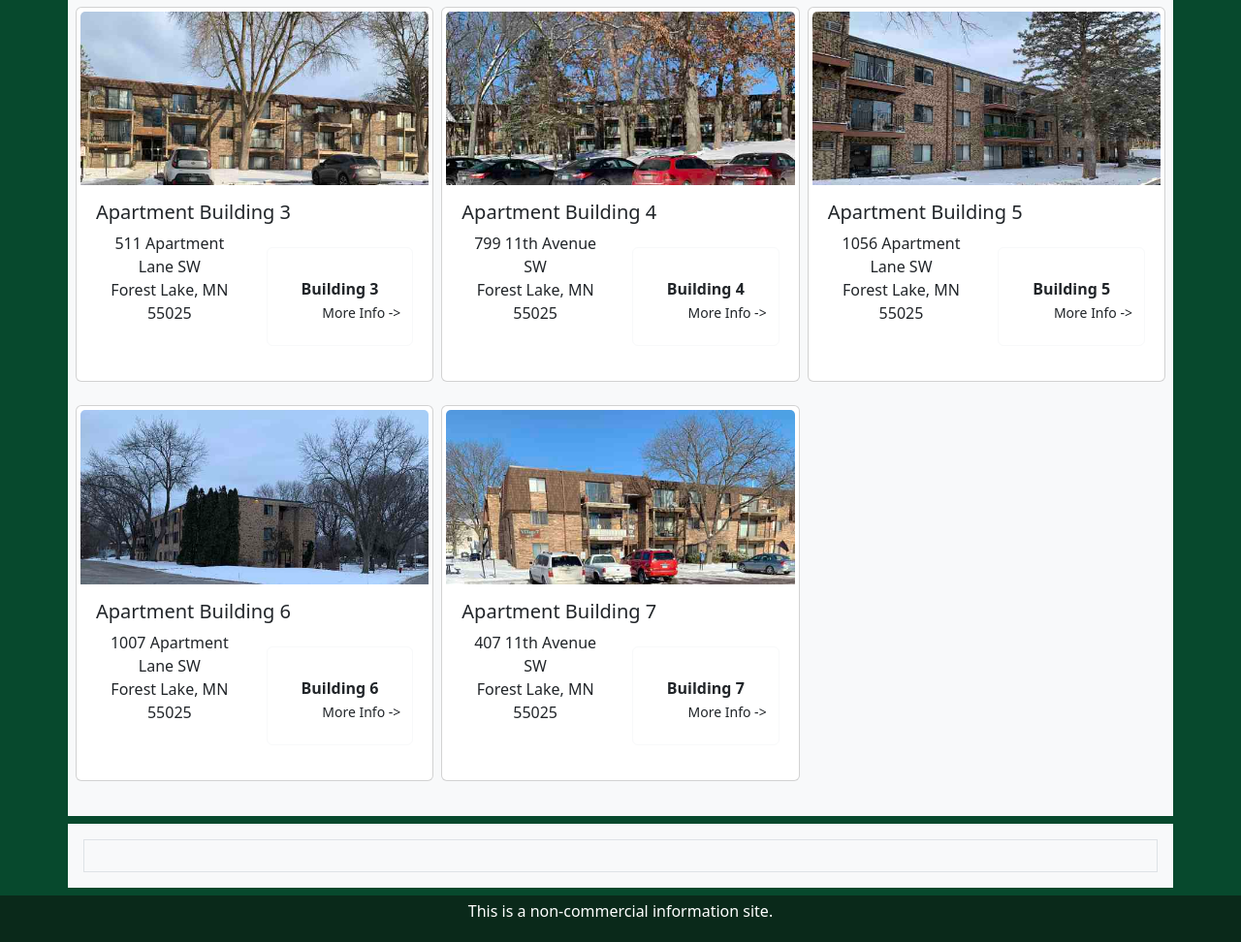
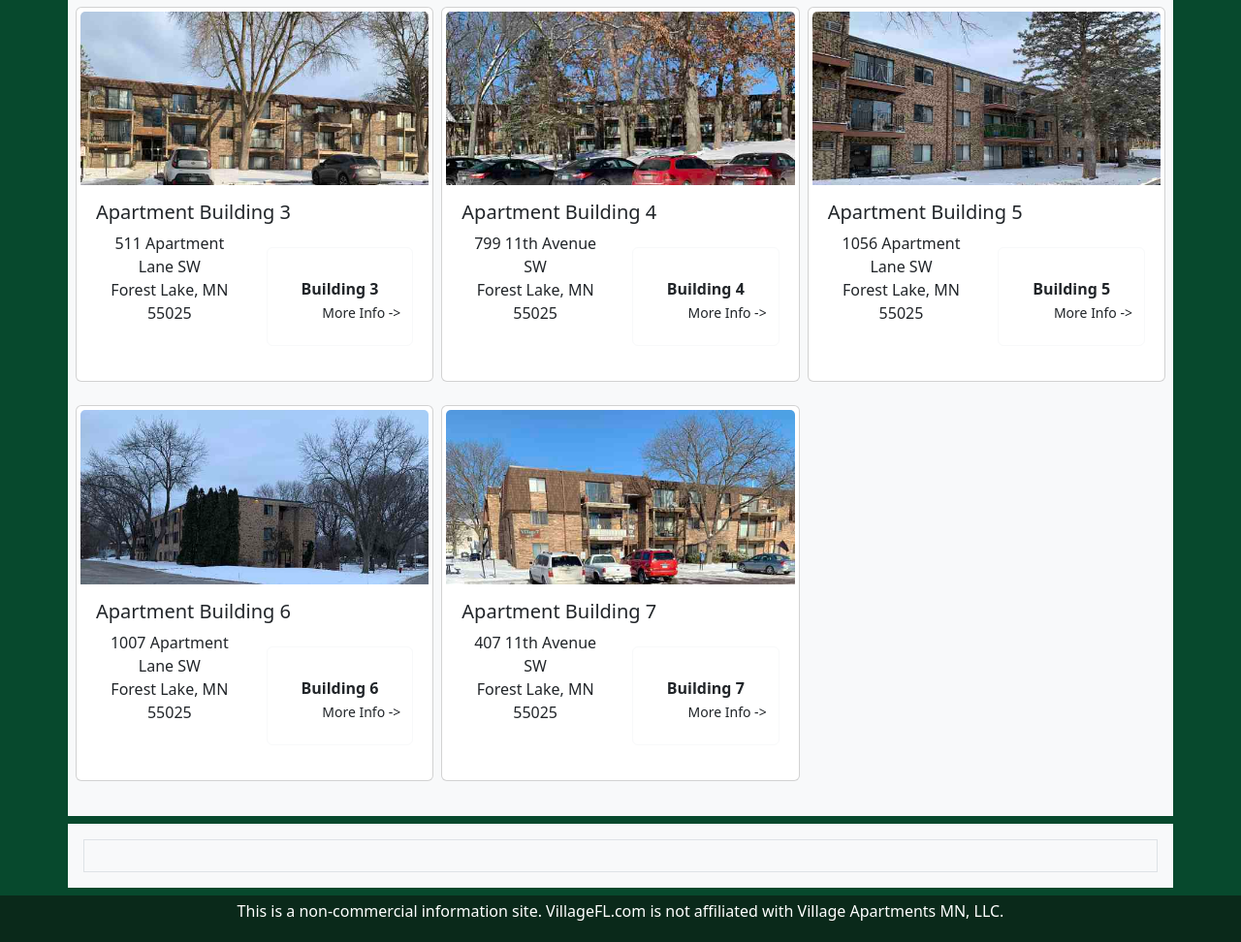
Before and after one commit to villagefl/website, a plain HTML site: page index.html in a window 1280 px wide. Shown: the part 725-1697 px from the top of the page at 97% size. Drawn offline with Linux system fonts and the light colour scheme.

Commit message:
Update index.html

```diff
--- a/index.html
+++ b/index.html
@@ -204,7 +204,7 @@
     <!-- Footer -->
     <footer class="text-center">
         <div class="container">
-            <p>This is a non-commercial information site.</p>
+            <p>This is a non-commercial information site. VillageFL.com is not affiliated with Village Apartments MN, LLC.</p>
         </div>
     </footer>
 
```
